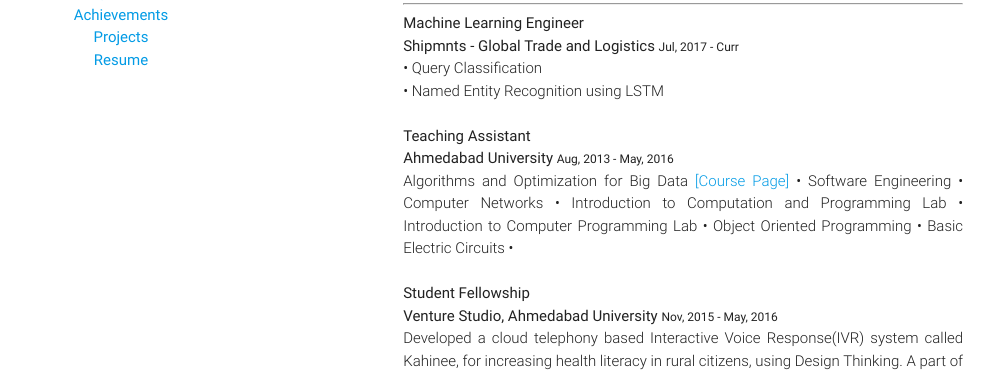
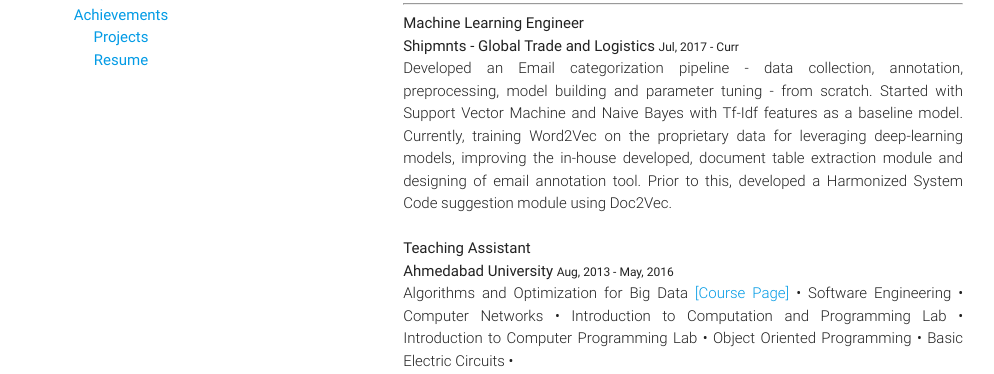
Before and after one commit to rahulptel/rahulptel.github.io, a plain HTML site: page index.html in a window 1280 px wide. Shown: the part 421-795 px from the top of the page, without its empty margins (263-1257 px from the left). Drawn offline with nearby package versions, Linux system fonts and the light colour scheme.

Commit message:
Update experience at Shipmnts
Modify experience description at Shipmnts

```diff
--- a/index.html
+++ b/index.html
@@ -125,8 +125,7 @@
 					Shipmnts - Global Trade and Logistics <span style="font-size: 12px">Jul, 2017 - Curr</span>
 					<br>
 				<span style="font-weight: 300">
-					&bull; Query Classification <br>
-					&bull; Named Entity Recognition using LSTM
+					Developed an Email categorization pipeline - data collection, annotation, preprocessing, model building and parameter tuning - from scratch. Started with Support Vector Machine and Naive Bayes with Tf-Idf features as a baseline model. Currently, training Word2Vec on the proprietary data for leveraging deep-learning models, improving the in-house developed, document table extraction module and designing of email annotation tool. Prior to this, developed a Harmonized System Code suggestion module using Doc2Vec.
 				</span>
 				<br><br>
 
```
